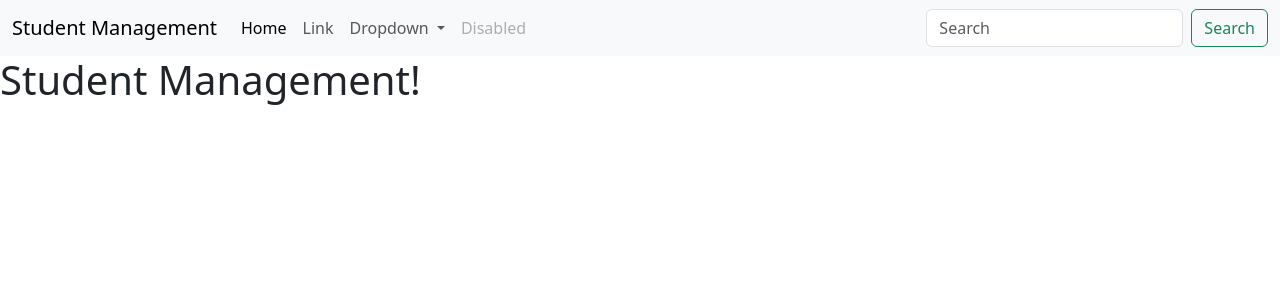
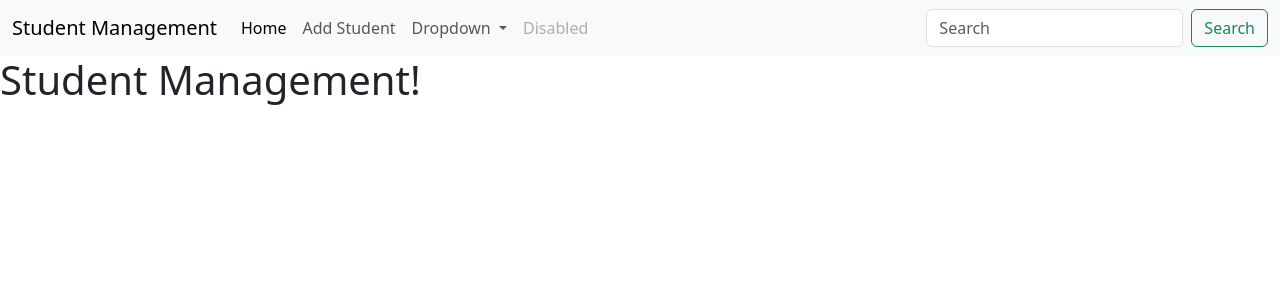
Before and after one commit to devsharifmahmud/std_manage, a Django app: page /std/ in a window 1280 px wide. Shown: the top 300 px of the page. Run offline with Django 5.2, Linux system fonts and the light colour scheme.

Commit message:
Update code

```diff
--- a/templates/std/navbar.html
+++ b/templates/std/navbar.html
@@ -10,7 +10,7 @@
           <a class="nav-link active" aria-current="page" href="#">Home</a>
         </li>
         <li class="nav-item">
-          <a class="nav-link" href="#">Link</a>
+          <a class="nav-link" href="#">Add Student</a>
         </li>
         <li class="nav-item dropdown">
           <a class="nav-link dropdown-toggle" href="#" role="button" data-bs-toggle="dropdown" aria-expanded="false">
```
